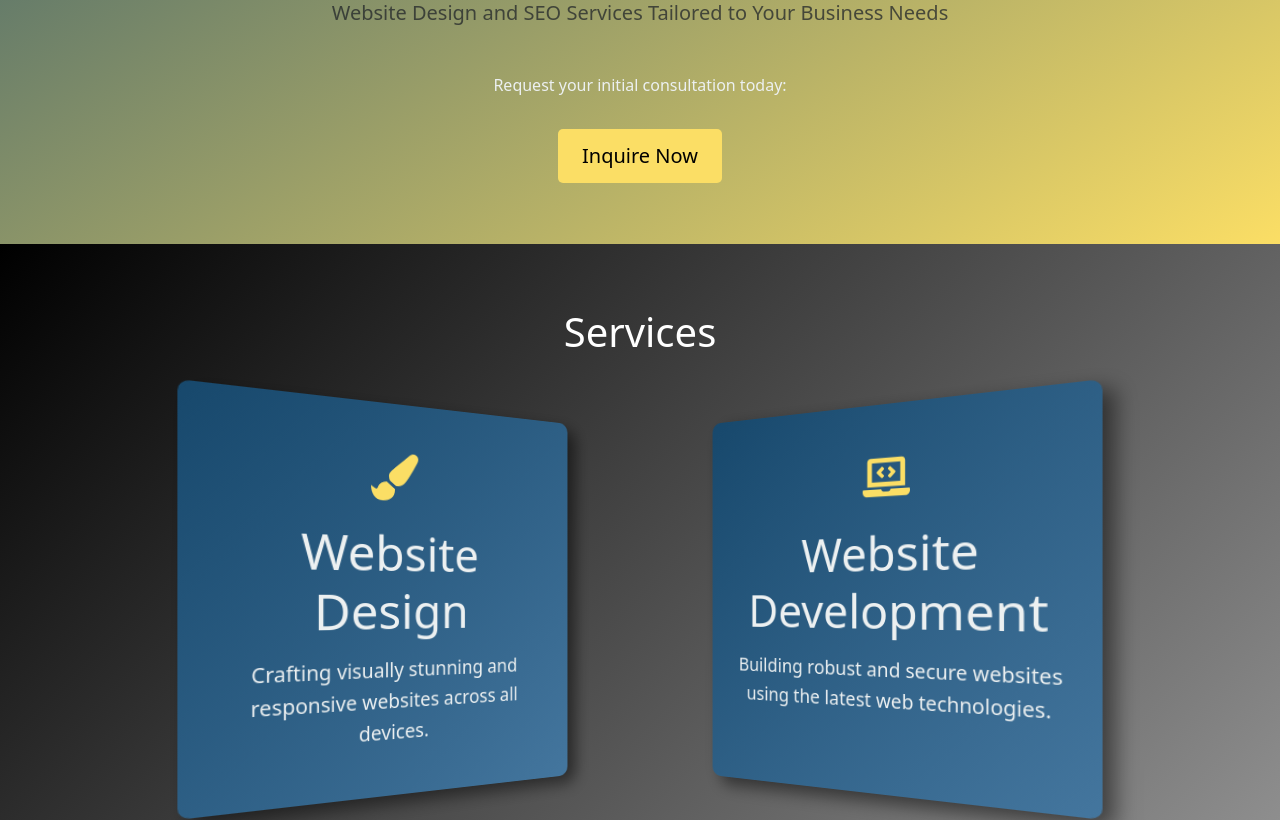
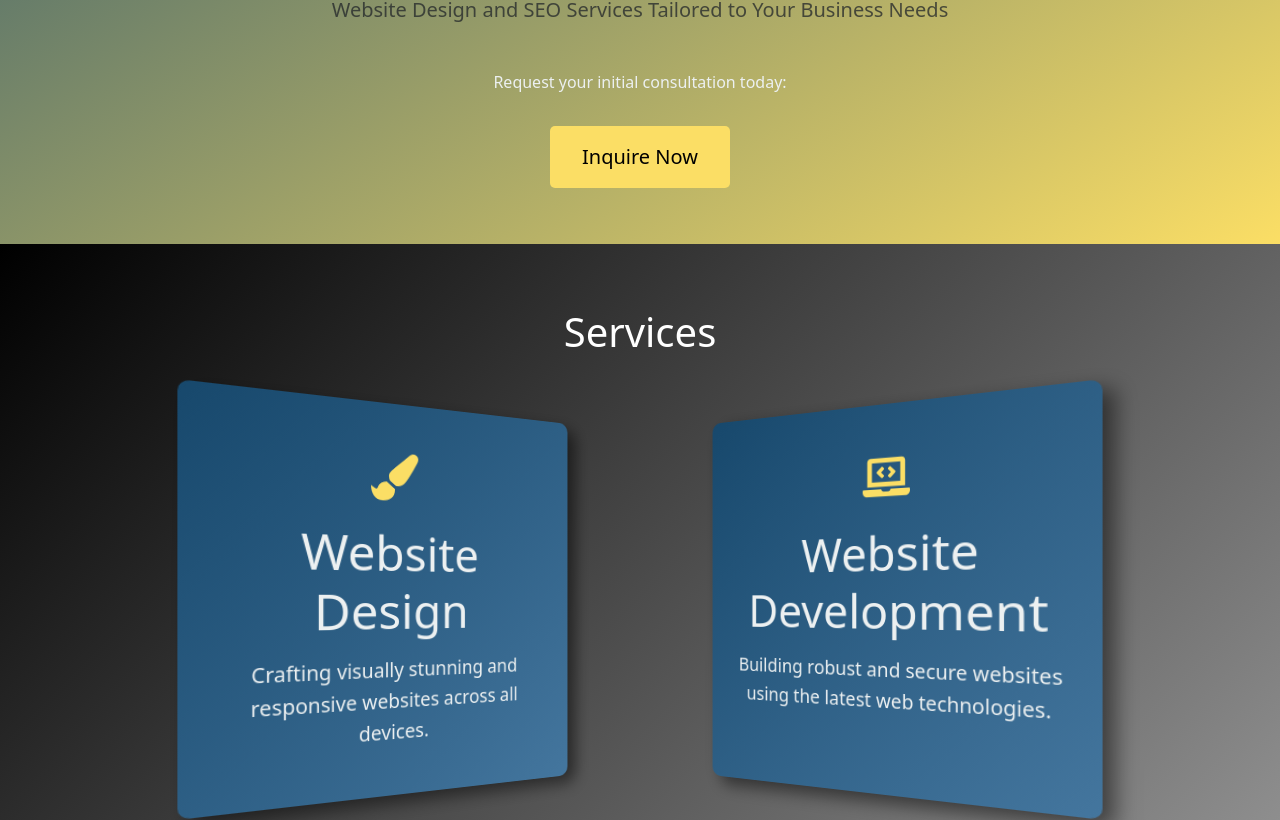
Before and after one commit to RoryDowse/react-portfolio, a React (Vite) app: page / in a window 1280 px wide. Shown: the part 778-1598 px from the top of the page. Built offline with nearby package versions, Linux system fonts and the light colour scheme.

Commit message:
update btn padding

```diff
--- a/src/components/Hero.css
+++ b/src/components/Hero.css
@@ -62,7 +62,7 @@
 
 /* Call-to-Action Button */
 .btn {
-  padding: 0.75rem 1.5rem;
+  padding: 1rem 2rem;
   font-size: 1.25rem;
   background-color: var(--accent-color);
   border: none;
```
